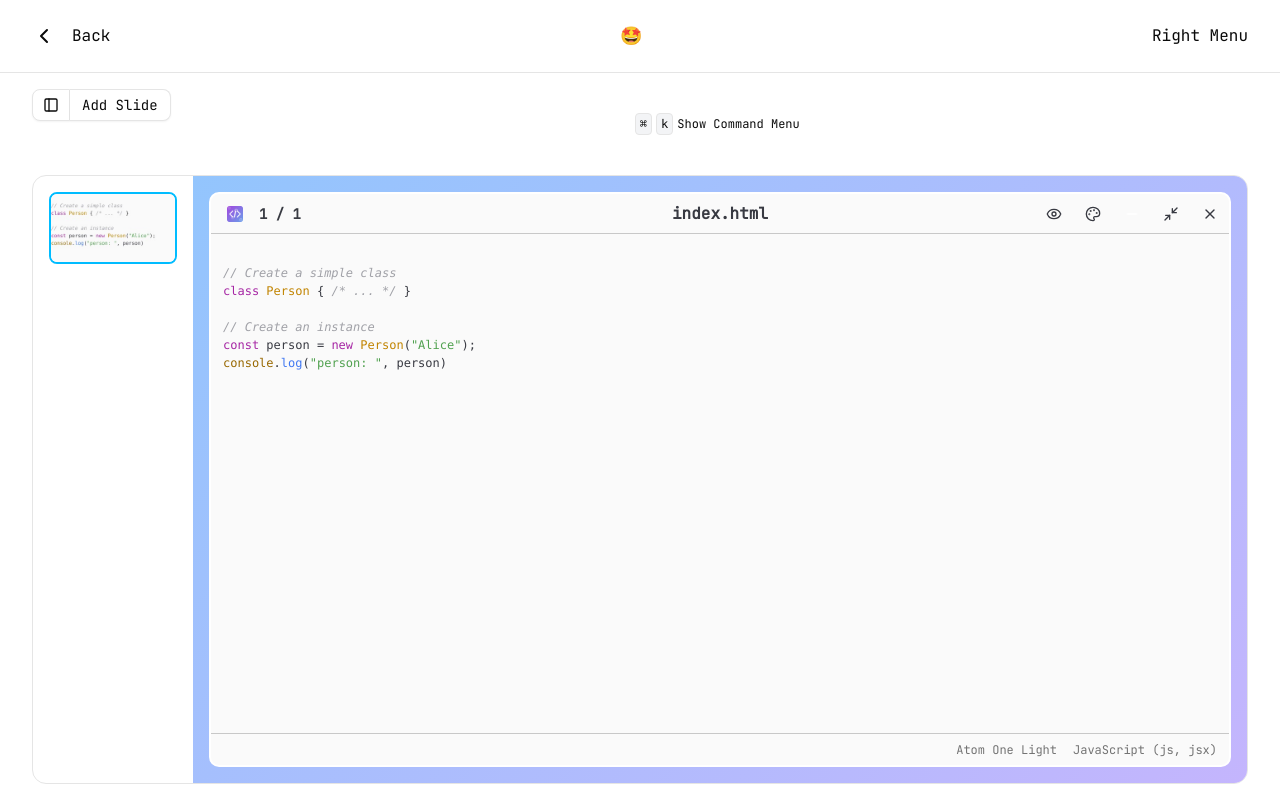
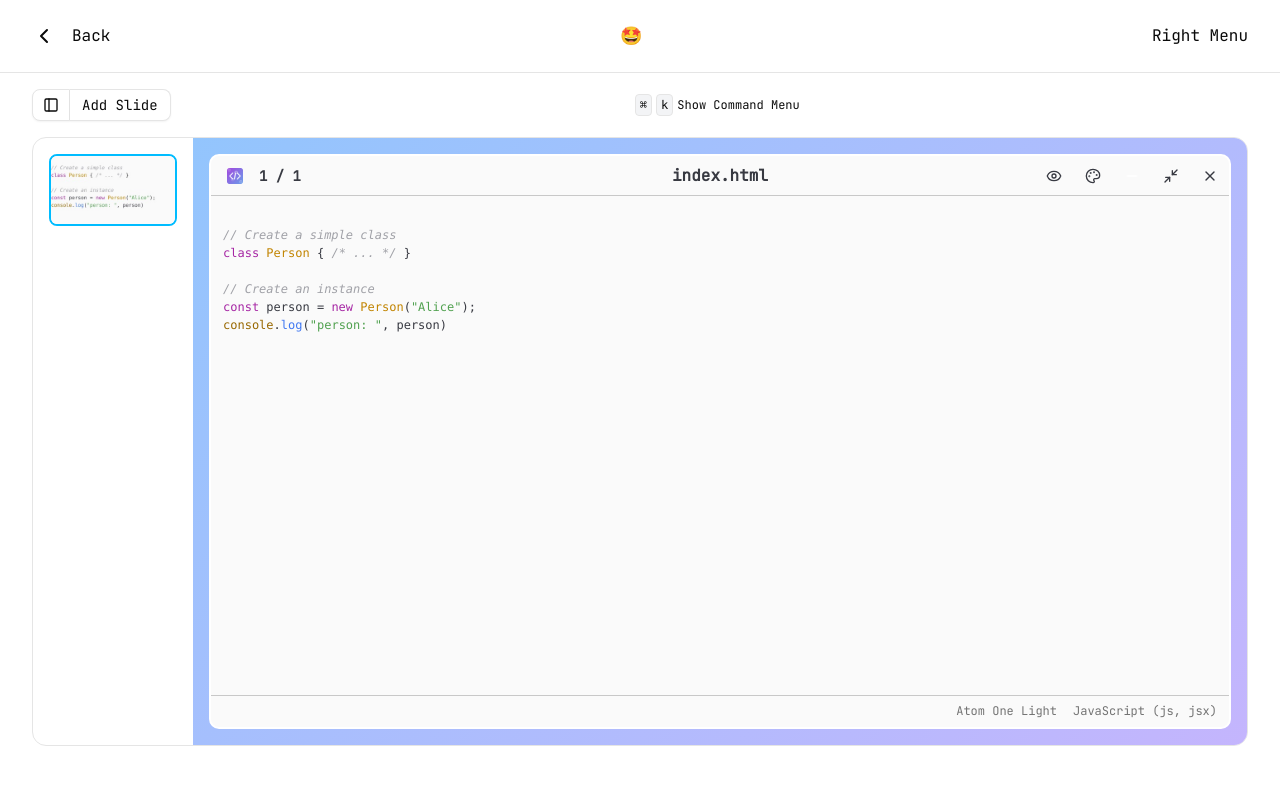
Before and after one commit to Novsochetra/dev-utils, a React (Vite) app: page /animate-code in a window 1280 px wide. Built offline with nearby package versions, Linux system fonts and the light colour scheme.

Commit message:
chore(animate-code): improve layout for menu bar items

```diff
--- a/src/mini-apps/animate-code/screens/components/menu-bar-item.tsx
+++ b/src/mini-apps/animate-code/screens/components/menu-bar-item.tsx
@@ -7,8 +7,8 @@ import { AppActions } from "../../state/actions";
 
 export const MenuBarItem = memo(() => {
   return (
-    <div className="flex flex-1 flex-col sm:flex-row rounded-xl mb-4 gap-4 ">
-      <div>
+    <div className="flex flex-row gap-4 rounded-xl mb-4">
+      <div className="flex gap-2">
         <ButtonGroup>
           <ToggleSidebarButton />
           <Button
@@ -32,11 +32,11 @@ export const ShortCutsCheatSheet = memo(() => {
   const shortcuts = [{ keys: ["⌘", "k"], label: "Show Command Menu" }];
 
   return (
-    <div className="hidden sm:flex flex-1 flex-col sm:flex-row justify-center md:gap-8 gap-1 overflow-hidden">
+    <div className="flex flex-1 items-center justify-center gap-8">
       {shortcuts.map((shortcut, idx) => (
         <div
           key={idx}
-          className="flex items-center space-x-1 text-xs shrink grow-0  overflow-hidden"
+          className="flex items-center space-x-1 text-xs shrink grow-0 overflow-hidden"
         >
           {shortcut.keys.map((key, i) => (
             <kbd
```
